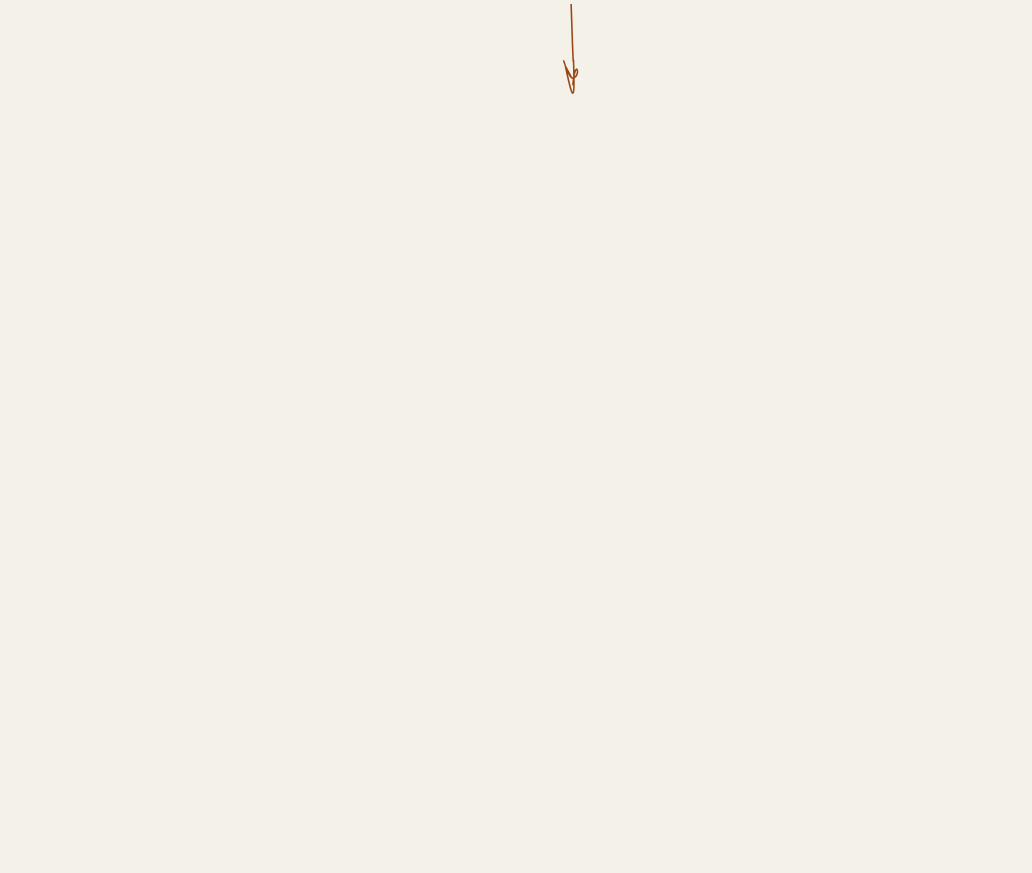
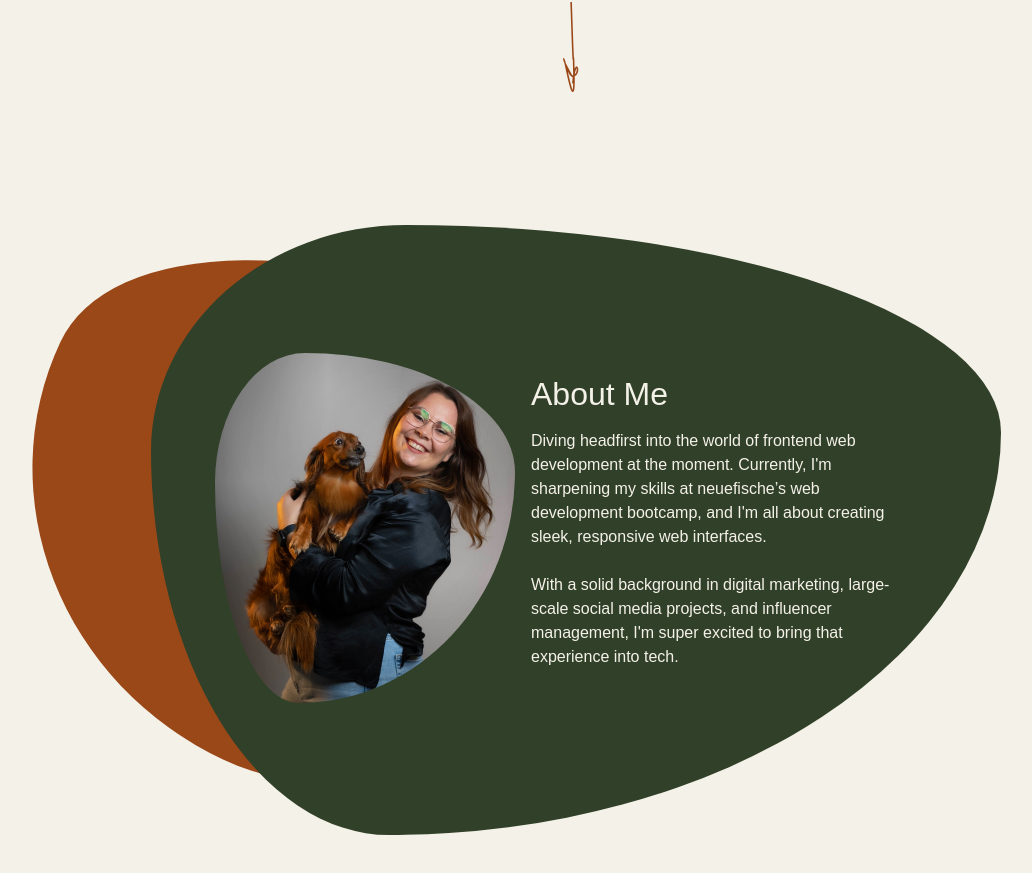
Before and after one commit to anapecic/anapecic-de, a Next.js app: page / in a window 1280 px wide. Shown: the part 583-1456 px from the top of the page, without its empty margins (69-1101 px from the left). Before the commit the page ends 816 px from the top, so only its background shows below. Built offline with nearby package versions, Linux system fonts and the light colour scheme.

Commit message:
styled the about me a bit but just drafting

```diff
--- a/pages/about-me.js
+++ b/components/AboutMe/AboutMe.js
@@ -7,7 +7,8 @@ const AboutRechts = styled.div`
   flex-direction: column;
   text-align: left;
   justify-content: center;
-  gap: 1rem;
+  padding-left: 1rem;
+  padding-right: 2rem;
 `;
 
 const AboutHeadline = styled.div`
@@ -15,8 +16,9 @@ const AboutHeadline = styled.div`
 `;
 
 const AboutTitle = styled.h2`
-  font-family: Radley-italic;
   font-size: 2rem;
+  font-weight: normal;
+  margin: 0;
 `;
 
 const AboutWrapper = styled.section`
@@ -24,8 +26,30 @@ const AboutWrapper = styled.section`
   margin-bottom: 100px;
   margin-left: 30px;
   margin-right: 20px;
-  gap: 1.5rem;
   grid-column-start: 2;
+  background: #314028;
+  color: #f4f1e8;
+  padding: 8rem 4rem;
+  border-radius: 30% 70% 72% 28% / 37% 34% 66% 63%;
+  position: relative;
+`;
+
+const StyledBackground = styled.div`
+  background: #9b4819;
+  padding: 7rem;
+  border-radius: 72% 28% 48% 52% / 41% 34% 66% 59%;
+  z-index: -1;
+  width: 400px;
+  height: 300px;
+  position: absolute;
+  left: -140px;
+  top: 30px;
+  transform: rotate(25deg);
+`;
+
+const StyledText = styled.p`
+  line-height: 1.5;
+  font-size: 1rem;
 `;
 
 const AboutLinks = styled.div``;
@@ -33,36 +57,35 @@ const AboutLinks = styled.div``;
 export default function AboutMe() {
   return (
     <AboutWrapper id="about-me">
+      <StyledBackground></StyledBackground>
       <AboutLinks>
         <Image
           src="/Ana und Patchy cute.jpg"
           width={300}
-          height={400}
+          height={350}
           alt="Ana und Hund"
           style={{
-            borderRadius: "50% 50% 10% 10% / 33% 33% 0% 0%",
+            borderRadius: "30% 70% 72% 28% / 37% 34% 66% 63%",
+            objectFit: "cover",
           }}
         />
       </AboutLinks>
       <AboutRechts>
         <AboutHeadline className="about-headline">
-          <AboutTitle>About Ana Pecic</AboutTitle>
-          <Circle position="left: -40px; top: -45px;" scale="scale: 2.5;" />
+          <AboutTitle>About Me</AboutTitle>
+          {/* <Circle position="left: -40px; top: -45px;" scale="scale: 2.5;" /> */}
         </AboutHeadline>
-        <p>
+        <StyledText>
           Diving headfirst into the world of frontend web development at the
           moment. Currently, I&apos;m sharpening my skills at neuefische&rsquo;s
           web development bootcamp, and I&apos;m all about creating sleek,
-          responsive web interfaces. With a solid background in digital
-          marketing, large-scale social media projects, and influencer
-          management, I&apos;m super excited to bring that experience into tech.
-          <br /> <br />
-          I&apos;m passionate about using HTML, CSS, and JavaScript as well as a
-          number of frameworks (React.js, Angular) to build awesome user
-          experiences. If you&apos;re looking for someone to craft dynamic and
-          accessible websites, let&apos;s connect and make something amazing
-          together!
-        </p>
+          responsive web interfaces.
+          <br />
+          <br />
+          With a solid background in digital marketing, large-scale social media
+          projects, and influencer management, I&apos;m super excited to bring
+          that experience into tech.
+        </StyledText>
       </AboutRechts>
     </AboutWrapper>
   );
--- a/pages/home/index.js
+++ b/pages/home/index.js
@@ -1,3 +1,4 @@
+import AboutMe from "@/components/AboutMe/AboutMe";
 import Header from "@/components/Header/Header";
 import Start from "@/components/Start/Start";
 import styled from "styled-components";
@@ -12,7 +13,7 @@ const MainWrapper = styled.main`
   align-items: center;
   justify-content: center;
 `;
-
+//hier wird nur Header/Logo und Start gewrappt!
 export default function Main() {
   return (
     <MainWrapper>
--- a/pages/index.js
+++ b/pages/index.js
@@ -1,12 +1,13 @@
 import Main from "./home";
 import styled from "styled-components";
+import AboutMe from "@/components/AboutMe/AboutMe";
 
 const Section = styled.section`
-  font-family: Carlito, sans-serif;
+  font-family: sans-serif;
   background-color: var(--backgroundcolor);
   color: var(--textcolor);
   display: grid;
-  grid-template-columns: auto minmax(0, 814px) auto;
+  grid-template-columns: auto minmax(0, 900px) auto;
   margin: 0;
   padding: 0;
   box-sizing: border-box;
@@ -16,6 +17,7 @@ export default function Home() {
   return (
     <Section>
       <Main />
+      <AboutMe />
     </Section>
   );
 }
```
Also changed, not shown: 1 other file (tests, documents, lock files or other folders).
